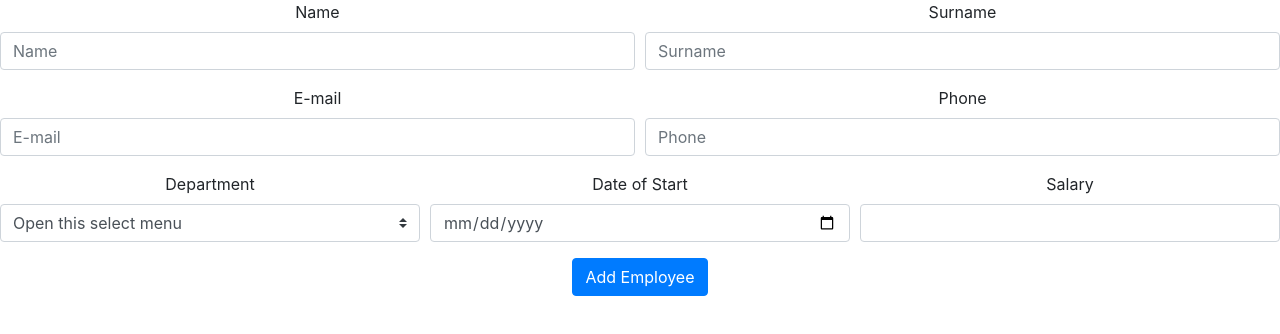
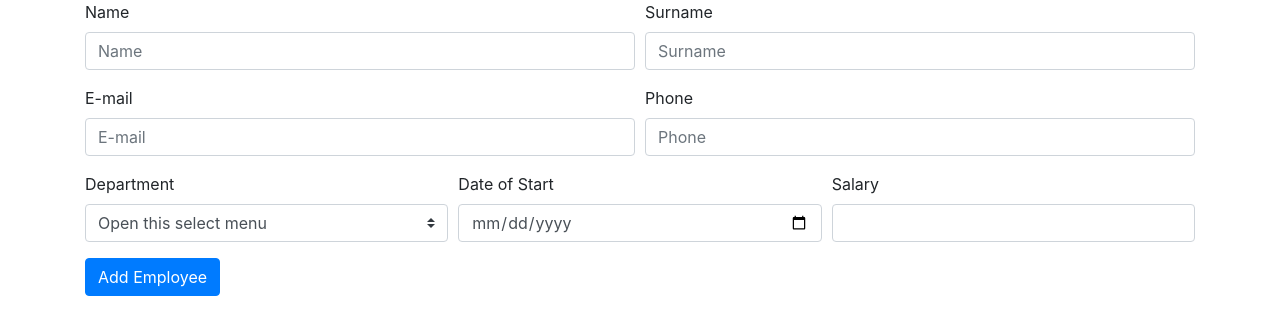
Before and after one commit to berkkosal/hr-management, a React (Create React App) app in the folder frontend/: page / in a window 1280 px wide. Shown: the top 334 px of the page. Built offline with nearby package versions, Linux system fonts and the light colour scheme.

Commit message:
employeelist oluşturuldu

```diff
--- a/frontend/src/App.js
+++ b/frontend/src/App.js
@@ -4,8 +4,8 @@ import AddEmployeeForm from './containers/Employees/AddEmployeeForm';
 
 function App() {
   return (
-    <div className="App">
-      <AddEmployeeForm/>
+    <div className="container">
+      <AddEmployeeForm />
     </div>
   );
 }
--- a/frontend/src/containers/Employees/AddEmployeeForm.js
+++ b/frontend/src/containers/Employees/AddEmployeeForm.js
@@ -38,7 +38,7 @@ export default function AddEmployeeForm() {
                 <div className="form-row">
                     <div className="form-group col-sm-6">
                         <label htmlFor="name">Name</label>
-                        <input type="text" className="form-control" id="name"onChange={handleInputChange} value={formData.name} placeholder="Name" />
+                        <input type="text" className="form-control" id="name" onChange={handleInputChange} value={formData.name} placeholder="Name" />
                     </div>
                     <div className="form-group col-sm-6">
                         <label htmlFor="surname">Surname</label>
@@ -48,7 +48,7 @@ export default function AddEmployeeForm() {
                 <div className="form-row">
                     <div className="form-group col-sm-6">
                         <label htmlFor="email">E-mail</label>
-                        <input type="email" className="form-control" id="email"onChange={handleInputChange} value={formData.email} placeholder="E-mail" />
+                        <input type="email" className="form-control" id="email" onChange={handleInputChange} value={formData.email} placeholder="E-mail" />
                     </div>
 
                     <div className="form-group col-sm-6">
@@ -57,12 +57,11 @@ export default function AddEmployeeForm() {
                     </div>
 
 
-
                 </div>
                 <div className="form-row">
                     <div className="form-group col-sm-4">
                         <label htmlFor="departmentName">Department</label>
-                        <select id="departmentName" className="custom-select" onChange={handleInputChange} value={formData.departmentName}required>
+                        <select id="departmentName" className="custom-select" onChange={handleInputChange} value={formData.departmentName} required>
                             <option value="">Open this select menu</option>
                             <option value="1">One</option>
                             <option value="2">Two</option>
@@ -79,7 +78,6 @@ export default function AddEmployeeForm() {
                     </div>
                 </div>
                 <button type="submit" className="btn btn-primary">Add Employee</button>
-                {console.log(formData)}
             </form>
         </>
 
```
Also changed, not shown: frontend/src/containers/Employees/EmployeeList.js (+11 -0 lines), 1 other file (tests, documents, lock files or other folders).
